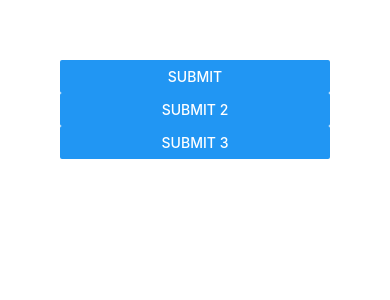
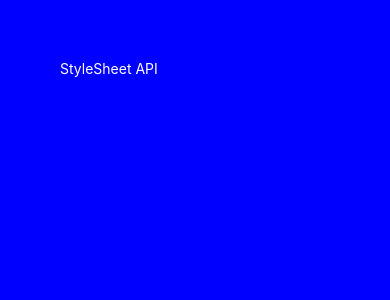
Before and after one commit to ShivaKumarReddyB/ReactNative-learning-, a React Native app in the folder HellWorld/: screen / in a window 390 px wide. Shown: the top 300 px of the page. Built offline with nearby package versions, Linux system fonts and the light colour scheme.

Commit message:
Example of StyleSheetAPI

```diff
--- a/HellWorld/App.js
+++ b/HellWorld/App.js
@@ -1,29 +1,20 @@
-import {
-  Button,
-  Image,
-  ImageBackground,
-  Pressable,
-  ScrollView,
-  Text,
-  View,
-} from "react-native";
+// import {
+//   Button,
+//   Image,
+//   ImageBackground,
+//   Pressable,
+//   ScrollView,
+//   Text,
+//   View,
+// } from "react-native";
 // import logoIcon from "./assets/adaptive-icon.png";
 // import splashIcon from "./assets/adaptive-icon.png";
 // import { ModalComponent } from "./src/ModalComponent";
 // import { StatusBarComponent } from "./src/StatusBarComponent";
-import { AlertComponent } from "./src/AlertComponent";
+// import { AlertComponent } from "./src/AlertComponent";
+
+import { StyleSheetAPIComponent } from "./src/styleSheetAPI";
 
 export default function App() {
-  return (
-    <View
-      style={{
-        flex: 1,
-        padding: 60,
-        // backgroundColor: "plum",
-      }}
-    >
-      {/*<StatusBarComponent />*/}
-      <AlertComponent />
-    </View>
-  );
+  return <StyleSheetAPIComponent />;
 }
--- /dev/null
+++ b/HellWorld/src/styleSheetAPI.js
@@ -0,0 +1,14 @@
+import { Text, View, StyleSheet } from "react-native";
+
+export const StyleSheetAPIComponent = () => {
+  return (
+    <View style={styles.container}>
+      <Text style={styles.tittle}>StyleSheet API</Text>
+    </View>
+  );
+};
+
+const styles = StyleSheet.create({
+  container: { flex: 1, backgroundColor: "blue", padding: 60 },
+  tittle: { color: "white" },
+});
```
